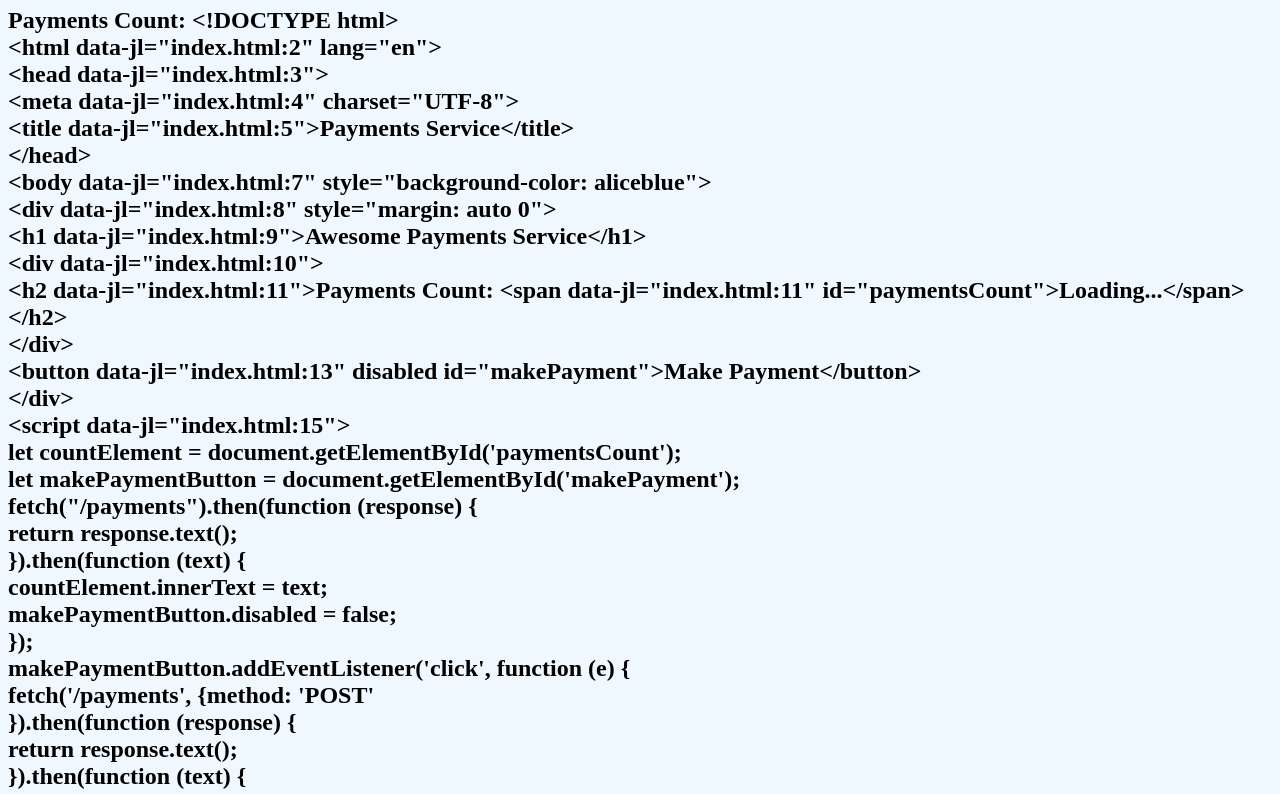
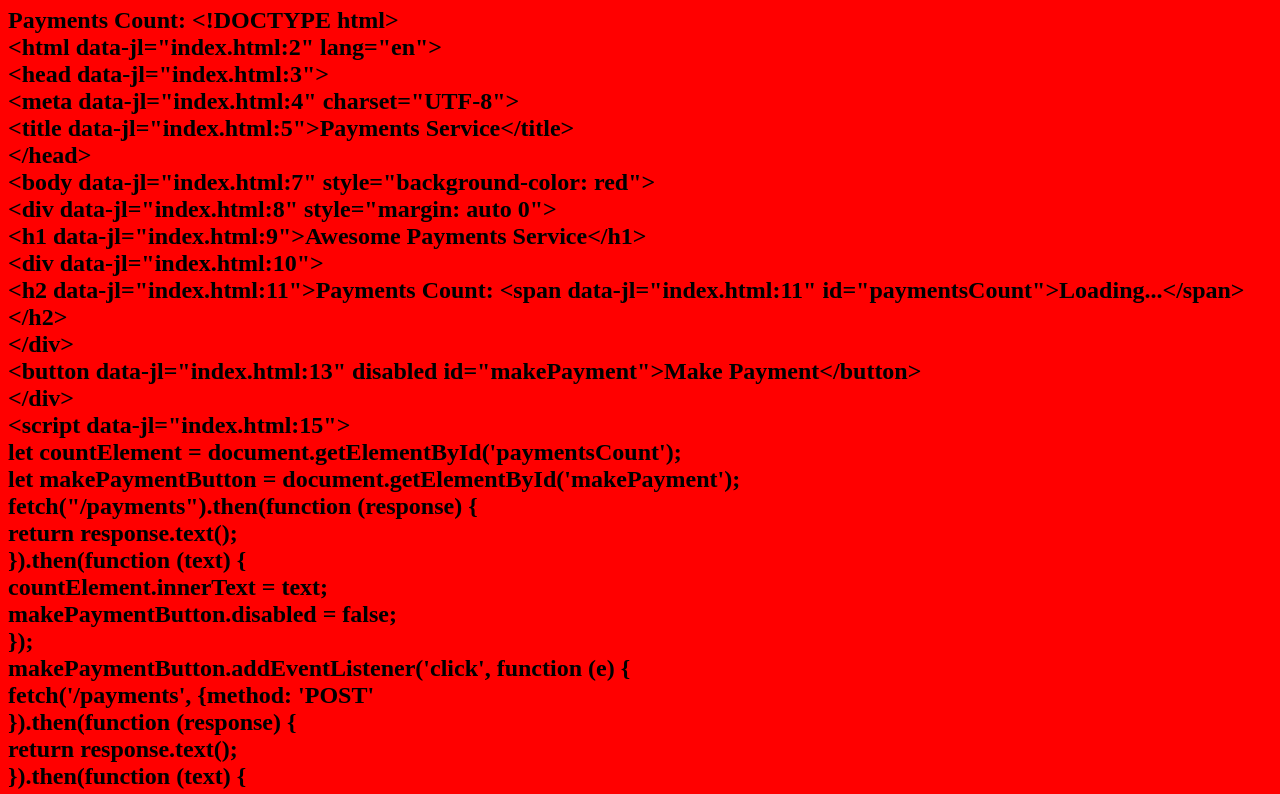
Before and after one commit to kubecon-2023-na-argocd-helm-support/payments, a plain HTML site: page index.html in a window 1280 px wide. Shown: the part 73-867 px from the top of the page. Drawn offline with Linux system fonts and the light colour scheme.

Commit message:
Update index.html

```diff
--- a/index.html
+++ b/index.html
@@ -4,7 +4,7 @@
     <meta charset="UTF-8">
     <title>Payments Service</title>
 </head>
-<body style="background-color: aliceblue">
+<body style="background-color: red">
     <div style="margin: auto 0">
         <h1>Awesome Payments Service</h1>
         <div>
```
